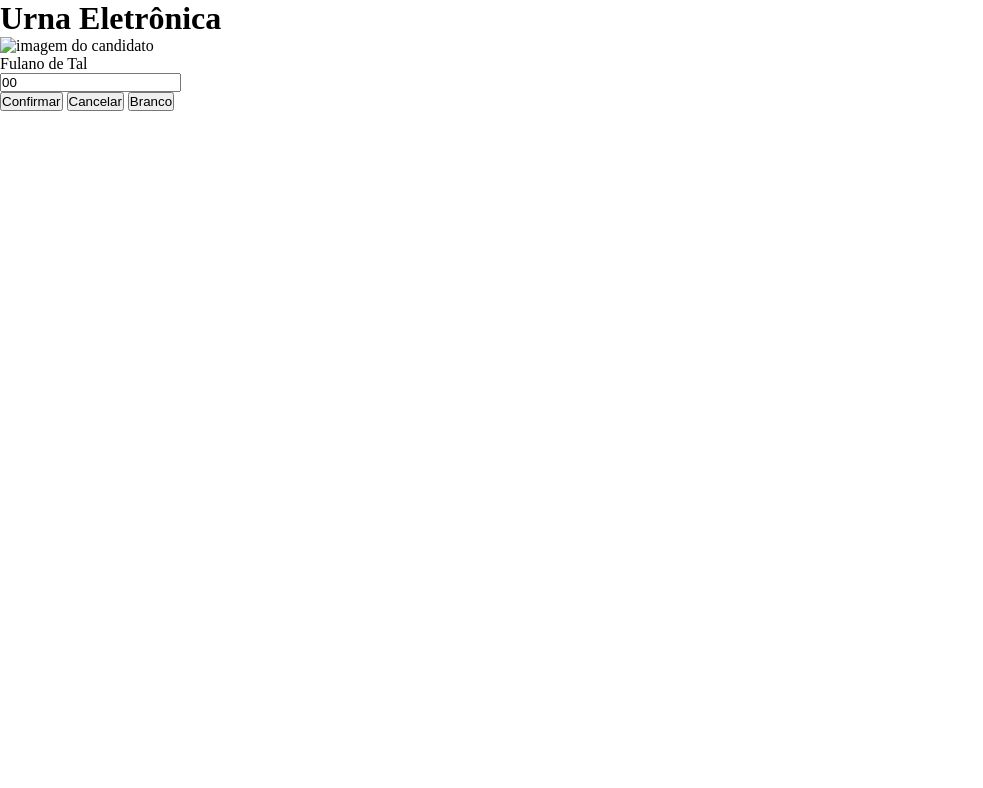
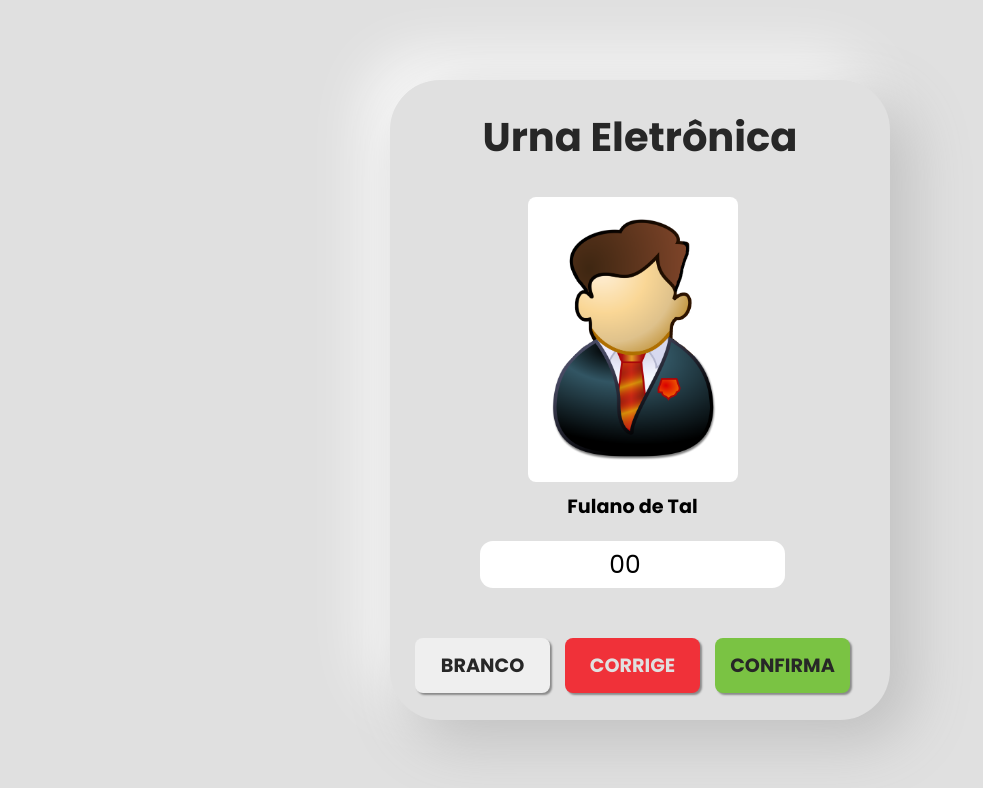
Before and after one commit to evandroreichert/ProjetoForms, a plain HTML site: page UrnaEletronica/urnaEletronica.html in a window 1280 px wide. Shown: the whole page, without its empty margins (0-983 px from the left). Drawn offline with Linux system fonts and the light colour scheme.

Commit message:
urna eletronica finalizada

```diff
--- a/UrnaEletronica/style.css
+++ b/UrnaEletronica/style.css
@@ -1,5 +1,126 @@
+@import url('https://fonts.googleapis.com/css2?family=Poppins:wght@400;700&display=swap');
+
 *{
+    font-family: 'Poppins', sans-serif;
     margin: 0;
     padding: 0;
-    box-sizing: border-box;
 }
+
+body{
+    background-color: #e0e0e0;
+    height: 100vh;
+    display: grid;
+    justify-content: center;
+    align-items: center;
+}
+
+h1{
+    text-align: center;
+    font-size: 2.5em;
+    color: #272727;
+    margin-bottom: 30px;
+}
+
+.inputs{
+    display: flex;
+    align-items: center;
+    justify-content: center;
+    flex-direction: column;
+    width: 300px;
+    font-size: 1.2em;
+}
+
+input{
+    color: black;
+    font-size: 1.3em;
+    padding: 5px;
+    border: none;
+    border-radius: 13px;
+    margin-bottom: 25px;
+    text-align: center;
+    max-width: 60%;
+}
+
+main{
+    min-height: 80vh;
+    display: flex;
+    justify-content: center;
+    align-items: center;
+    border-radius: 50px;
+    background: #e0e0e0;
+    box-shadow:  20px 20px 60px #bebebe,
+                 -20px -20px 60px #ffffff;
+    width: 500px;
+    margin: auto;
+}
+
+.candidato{
+    display: flex;
+    flex-direction: column;
+    align-items: center;
+    justify-content: center;
+}
+
+.nomeCandidato{
+    margin-bottom: 20px;
+    margin-top: 10px;
+    font-weight: bold;
+}
+
+img{
+    max-width: 170px;
+    background-color: white;
+    padding: 20px;
+    border-radius: 8px;
+}
+
+.actionsUrna{
+    display: flex;
+    flex-direction: row-reverse;
+    gap: 15px;
+    justify-content: center;
+    align-items: center;
+    width: 100%;
+}
+
+button{
+    margin-top: 25px;
+    font-weight: bolder;
+    color: #272727;
+    font-size: 1em;
+    padding: 13px;
+    border-radius: 8px;
+    min-width: 45%;
+    cursor: pointer;
+    text-transform: uppercase;
+    border: none;
+    box-shadow: 2px 2px 2px rgba(0, 0, 0, 0.391);
+}
+
+.confirma{
+    background-color: #7ac343;
+}
+
+.confirma:hover{
+    background-color: #5a9031;
+    color: #e0e0e0;
+}
+
+.corrige{
+    background-color: #f03139;
+    color: #e0e0e0;
+}
+
+.corrige:hover{
+    background-color: #932328;
+    color: white;
+}
+
+.branco:hover{
+    background-color: #bebebe;
+    color: white;
+}
+
+button:hover{
+    transition: all .2s ease;
+}
--- a/UrnaEletronica/urnaEletronica.html
+++ b/UrnaEletronica/urnaEletronica.html
@@ -13,22 +13,18 @@
         <form method="post">
             <h1>Urna Eletrônica</h1>
 
-            <div class="candidato">
-                <img src="" alt="imagem do candidato">
+            <div class="inputs">
+                <div class="candidato">
+                    <img src="politico.png" alt="imagem do candidato">
+                    <p class="nomeCandidato">Fulano de Tal</p>
+                    <input type="number" name="numeroCandidato" id="inumeroCandidato" minlength="2" placeholder="Número do Candidato" value="00">
+                </div>
 
-                <p class="nomeCandidato">Fulano de Tal</p>
-
-                <input type="number" name="numeroCandidato" id="inumeroCandidato" minlength="2" placeholder="Número do Candidato" value="00">
-            </div>
-
-            <div class="actionsUrna">
-
-                <button type="submit">Confirmar</button>
-
-                <button type="reset">Cancelar</button>
-
-                <button type="submit">Branco</button>
-
+                <div class="actionsUrna">
+                    <button type="submit" class="confirma">Confirma</button>
+                    <button type="reset" class="corrige">Corrige</button>
+                    <button type="submit" value="branco" class="branco">Branco</button>
+                </div>
             </div>
 
         </form>
```
Also changed, not shown: UrnaEletronica/politico.png (added).
